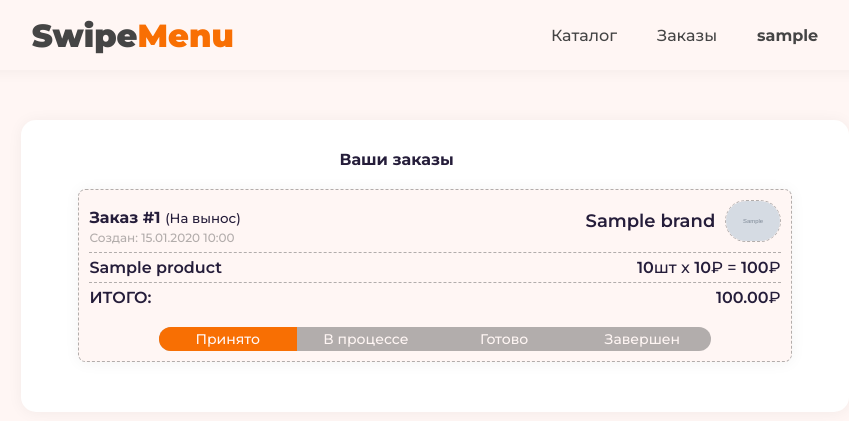
After one commit to Dikiliev/swipe_menu, a Django app: page /orders-for-user/ in a window 1280 px wide. The commit adds this page. Shown: the top 421 px of the page, without its empty margins (205-1054 px from the left). Run offline with Django 4.2, Linux system fonts and the light colour scheme; a user stored in the database is signed in; tables that the repository leaves empty hold one stand-in row (values such as "Sample post"); grey boxes marked "Sample" are stand-in pictures.

Commit message:
user and owner orders

```diff
--- a/swipemenu/main/models.py
+++ b/swipemenu/main/models.py
@@ -1,3 +1,4 @@
+import datetime
 import random
 
 from django.contrib.auth.hashers import make_password, check_password
@@ -37,9 +38,18 @@ class User(AbstractUser):
     def have_brand(self):
         return len(Brand.objects.filter(user_id=self.id)) > 0
 
+    def get_brand(self):
+        return Brand.objects.get(user_id=self.id)
+
+    def get_avatar_url(self):
+        if not self.avatar:
+            return 'https://abrakadabra.fun/uploads/posts/2021-12/1640528661_1-abrakadabra-fun-p-serii-chelovek-na-avu-1.png'
+
+        return self.avatar.url
+
 
 class Brand(models.Model):
-    user_id = models.IntegerField()
+    user = models.ForeignKey(User, on_delete=models.CASCADE, verbose_name='Пользователь', related_name='brands')
 
     title = models.CharField(max_length=150, verbose_name='Название')
     description = models.TextField(blank=True, verbose_name='Описание')
@@ -94,18 +104,20 @@ class Order(models.Model):
         (1, 'Принято'),
         (2, 'В процессе'),
         (3, 'Готово'),
+        (4, 'Завершен'),
     )
 
     brand = models.ForeignKey(Brand, on_delete=models.CASCADE, verbose_name='Бренд', related_name='orders')
     user = models.ForeignKey(User, on_delete=models.CASCADE, verbose_name='Пользователь', related_name='orders')
 
     order_number = models.PositiveIntegerField(unique=True,
-                                               validators=[MinValueValidator(1000),MaxValueValidator(9999),],
+                                               validators=[MinValueValidator(10000),MaxValueValidator(99999),],
                                                verbose_name='Номер заказа')
 
     order_type = models.IntegerField(default=1, choices=ORDER_TYPE_CHOICES, verbose_name='Тип заказа')
     order_status = models.IntegerField(default=1, choices=ORDER_STATUS_CHOICES, verbose_name='Статус')
-    # items = models.ManyToManyField('OrderItem', verbose_name='Список заказанных продуктов')
+
+    created_at = models.DateTimeField(auto_now_add=True)
 
     def __str__(self):
         return f"Заказ №{self.order_number} ({self.get_order_type_display()}) - {self.get_order_status_display()}"
@@ -121,11 +133,31 @@ class Order(models.Model):
             self.order_number = self.generate_order_number()
         super().save(*args, **kwargs)
 
+    def get_sum(self):
+        total = 0
+        items = OrderItem.objects.filter(order_id=self.id)
+        for item in items:
+            total += item.quantity * item.product.price
+
+        return total
+
+    def get_type(self):
+        for num, name in self.ORDER_TYPE_CHOICES:
+            if num == self.order_type:
+                return name
+
+    def get_created_date(self):
+        formatted_date = self.created_at.strftime('%d.%m.%Y %H:%M')
+        return formatted_date
+
 
 class OrderItem(models.Model):
     order = models.ForeignKey(Order, on_delete=models.CASCADE, verbose_name='Заказ')
     product = models.ForeignKey('Product', on_delete=models.CASCADE, verbose_name='Продукт')
     quantity = models.PositiveIntegerField(verbose_name='Количество')
 
+    def sum(self):
+        return int(self.product.price * self.quantity)
+
     def __str__(self):
         return f"{self.product.title} x{self.quantity}"
--- /dev/null
+++ b/swipemenu/main/static/css/orders.css
@@ -0,0 +1,125 @@
+
+
+
+
+.orders{
+    width: 60%;
+
+    box-shadow: 0 1px var(--shadow-blur) var(--shadow);
+    padding: 30px;
+    margin: 10px auto;
+
+    background-color: white;
+
+    border-radius: var(--base-border-radius);
+}
+
+h4{
+    width: 90%;
+
+    text-align: center;
+}
+
+.order{
+    width: 90%;
+
+    margin: 20px auto;
+    padding: 10px;
+
+    background-color: var(--background-color-1);
+    box-shadow: 0 1px var(--shadow-blur) var(--shadow);
+
+    border-radius: calc(var(--base-border-radius) / 2);
+    border: 1px dashed var(--color-transparent);
+
+}
+
+.flex{
+    justify-content: space-between;
+    align-items: center;
+}
+.brand{
+    display: flex;
+    align-items: center;
+
+    margin-bottom: 10px;
+}
+.brand-title{
+    font-size: 18px;
+    font-weight: 600;
+    margin: auto 10px;
+}
+.brand img{
+    height: 40px;
+    border-radius: 100px;
+    border: 1px dashed var(--color-transparent);
+}
+
+
+b{
+    font-weight: 600;
+}
+small{
+    font-weight: 400;
+}
+
+button{
+    border: none;
+}
+
+.order-number{
+    font-weight: 700;
+}
+
+.extra-info{
+    margin-top: 3px;
+    font-size: 12px;
+    font-weight: 400;
+    color: var(--color-transparent);
+}
+
+.check-tr{
+    width: 100%;
+    display: flex;
+    justify-content: space-between;
+
+    margin: 5px auto;
+}
+
+.check-td.title{
+    font-weight: 600;
+    text-align: start;
+}
+.check-td.price{
+    text-align: end;
+}
+
+.status{
+    margin: 20px auto auto;
+    display: flex;
+    justify-content: space-between;
+
+    width: 80%;
+    background-color: var(--color-transparent);
+
+    overflow: hidden;
+    border-radius: var(--base-border-radius);
+}
+
+.status-state{
+    width: 100%;
+    height: 100%;
+    padding: 3px 20px;
+    font-size: 14px;
+
+    background-color: transparent;
+}
+
+.status-state.active{
+    background-color: var(--color-hover-1);
+}
+
+.status-state p{
+    text-align: center;
+    color: var(--background-color-1);
+}
--- a/swipemenu/main/static/js/brand.js
+++ b/swipemenu/main/static/js/brand.js
@@ -37,7 +37,6 @@ function set_product(product_id, direction){
 }
 
 function order(user_id, brand_id) {
-    console.log('click order');
 
     let data = {
         'user_id': user_id,
@@ -60,7 +59,7 @@ function order(user_id, brand_id) {
 
     // formData.append('products', products_data);
 
-    fetch(BASE_URL + "order/4/", {
+    fetch(BASE_URL + "add-order/", {
         method: "POST",
         body: JSON.stringify(data),
         headers: {
@@ -75,6 +74,8 @@ function order(user_id, brand_id) {
         .catch(error => {
             console.error("Ошибка:" + error);
         });
+
+    window.location.href = BASE_URL + 'orders-for-user/';
 }
 
 function getCsrfToken() {
--- a/swipemenu/main/templates/base.html
+++ b/swipemenu/main/templates/base.html
@@ -23,18 +23,19 @@
         </div>
         <nav class="nav-menu horizontal-container">
             <a href="/catalog" class="nav-item">Каталог</a>
-            <a href="#" class="nav-item">Корзина</a>
-            <a href="#" class="nav-item">Избранное</a>
 
             {% if user.is_authenticated %}
                 {% if user.role == 2 %}
 
                     {% if user.have_brand %}
-                        <a href="/edit-brand" class="nav-item">Мое заведение</a>
+                        <a href="/orders-for-owner" class="nav-item">Заказы</a>
+                        <a href="/edit-brand" class="nav-item">Мое&nbsp;заведение</a>
                     {% else %}
-                        <a href="/create-brand" class="nav-item">Создать заведение</a>
+                        <a href="/create-brand" class="nav-item">Создать&nbsp;заведение</a>
                     {% endif %}
 
+                {% else %}
+                    <a href="/orders-for-user" class="nav-item">Заказы</a>
                 {% endif %}
 
             <a href="/logout" class="nav-item profile-text">{{ user.username }}</a>
--- /dev/null
+++ b/swipemenu/main/templates/user_orders.html
@@ -0,0 +1,67 @@
+{% extends  "base.html" %}
+
+{% load static %}
+
+
+{% block head  %}
+
+<link type="text/css" rel="stylesheet" href="{% static 'css/orders.css' %}">
+<script type="text/javascript" src="{% static 'js/brand.js' %}"></script>
+
+{% endblock %}
+
+{% block content  %}
+
+
+<div class="enter-5"></div>
+<div class="container">
+
+    <div class="orders">
+        <h4>Ваши заказы</h4>
+        {% for order in orders %}
+            <div class="order">
+                <div class="flex">
+                    <div>
+                        <div class="order-number">Заказ #{{order.this.order_number}} <small>({{order.this.get_type}})</small></div>
+                        <div class="extra-info">Создан: {{order.this.get_created_date}}</div>
+                    </div>
+
+
+                    <div class="brand">
+                        <span class="brand-title">{{order.this.brand.title}}</span>
+                        <img src="{{ order.this.brand.avatar.url }}">
+                    </div>
+
+                </div>
+
+                <hr>
+
+                <div class="check">
+                    {% for item in order.items %}
+                    <div class="check-tr">
+                        <span class="check-td title">{{item.product.title}}</span>
+                        <span class="check-td price"><b>{{item.quantity}}</b>шт x <b>{{item.product.get_price}}</b>₽ = <b>{{item.sum}}</b>₽</span>
+                    </div>
+                    {% endfor %}
+
+                    <hr>
+                    <div class="check-tr">
+                        <span class="check-td title">ИТОГО:</span>
+                        <span class="check-td price"><b>{{order.this.get_sum}}</b>₽</span>
+                    </div>
+                </div>
+
+                <div class="status">
+                    <div class="status-state active"><p>Принято</p></div>
+                    <div class="status-state"><p>В процессе</p></div>
+                    <div class="status-state"><p>Готово</p></div>
+                    <div class="status-state"><p>Завершен</p></div>
+                </div>
+
+            </div>
+        {% endfor %}
+    </div>
+
+</div>
+
+{% endblock %}
--- a/swipemenu/main/urls.py
+++ b/swipemenu/main/urls.py
@@ -8,12 +8,18 @@ urlpatterns = [
     path('brand/<int:brand_id>/', views.brand, name='brand'),
     path('edit-brand/', views.edit_brand, name='edit-brand'),
     path('add-product/', views.add_product, name='add-product'),
+
     path('catalog/', views.catalog, name='catalog'),
+
     path('register/', views.register, name='register'),
     path('login/', views.user_login, name='login'),
     path('logout/', views.logout_user, name='logout'),
 
-    path('order/<int:order_id>/', views.order, name='order'),
+    path('add-order/', views.add_order, name='add-order'),
+    path('orders-for-user/', views.user_orders, name='orders-for-user'),
+    path('orders-for-owner/', views.owner_orders, name='orders-for-owner'),
+
+    path('set-order-status/', views.set_order_status, name='set-order-status'),
 
     path('api/get-product/<int:product_id>/', api.get_product, name='get-product'),
 ]
--- a/swipemenu/main/views.py
+++ b/swipemenu/main/views.py
@@ -99,9 +99,7 @@ def add_product(request: HttpRequest):
 
 
 @csrf_exempt
-def order(request: HttpRequest, order_id: int):
-    data = create_base_data(f'Заказ {order_id}')
-
+def add_order(request: HttpRequest):
     if request.method == "POST":
         data = json.loads(request.body)
         products = data['products']
@@ -129,7 +127,52 @@ def order(request: HttpRequest, order_id: int):
 
 
 def user_orders(request: HttpRequest):
-    pass
+    data = create_base_data('Добавление товара')
+
+    orders = Order.objects.filter(user_id=request.user.id).order_by('-created_at')
+    data['orders'] = []
+
+    for order in orders:
+        data['orders'].append({
+            'this': order,
+            'items': OrderItem.objects.filter(order_id=order.id)
+        })
+
+    return render(request, 'user_orders.html', data)
+
+
+def owner_orders(request: HttpRequest):
+    data = create_base_data('Добавление товара')
+
+    brand = request.user.get_brand()
+    orders = Order.objects.filter(brand_id=brand.id).order_by('-created_at')
+    data['orders'] = []
+
+    for order in orders:
+        data['orders'].append({
+            'this': order,
+            'items': OrderItem.objects.filter(order_id=order.id)
+        })
+
+    return render(request, 'owner_orders.html', data)
+
+
+@csrf_exempt
+def set_order_status(request: HttpRequest):
+    if request.method == "POST":
+        data = json.loads(request.body)
+
+        order_id = data['order_id']
+        state = data['state']
+
+        order = Order.objects.get(id=order_id)
+        order.order_status = state
+        order.save()
+
+        response_data = {"message": "Данные успешно получены", 'data': data}
+        return JsonResponse(response_data)
+    else:
+        return JsonResponse({"error": "Метод запроса должен быть POST"})
 
 
 def catalog(request: HttpRequest):
@@ -138,8 +181,6 @@ def catalog(request: HttpRequest):
 
     brands = Brand.objects.all()
     data['brands'] = brands
-
-    print(data)
 
     return render(request, 'catalog.html', data)
 
```
Also changed, not shown: swipemenu/main/static/js/owner_orders.js (added, +34 -0 lines), swipemenu/main/templates/owner_orders.html (added, +65 -0 lines), swipemenu/main/templates/user-orders.html (deleted, +0 -103 lines), swipemenu/main/migrations/0010_remove_brand_user_id_brand_user.py (added), swipemenu/main/migrations/0011_alter_order_order_number.py (added), swipemenu/main/migrations/0012_alter_order_order_status.py (added), swipemenu/main/migrations/0013_order_created_at.py (added).
